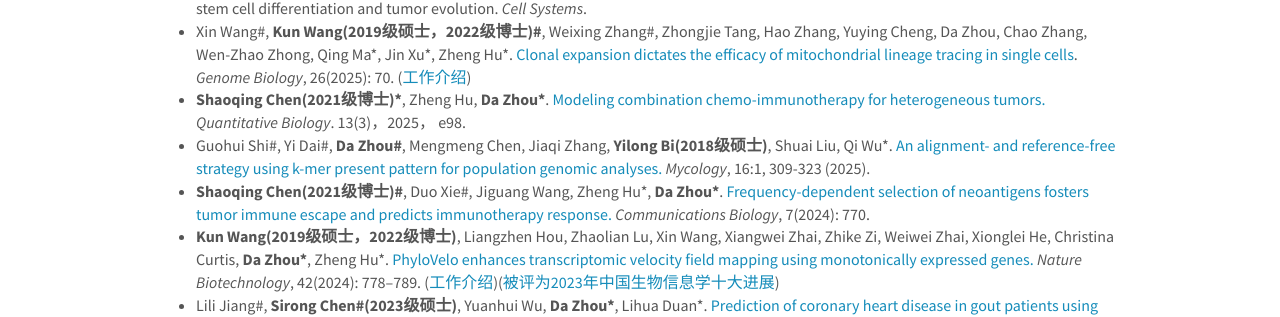
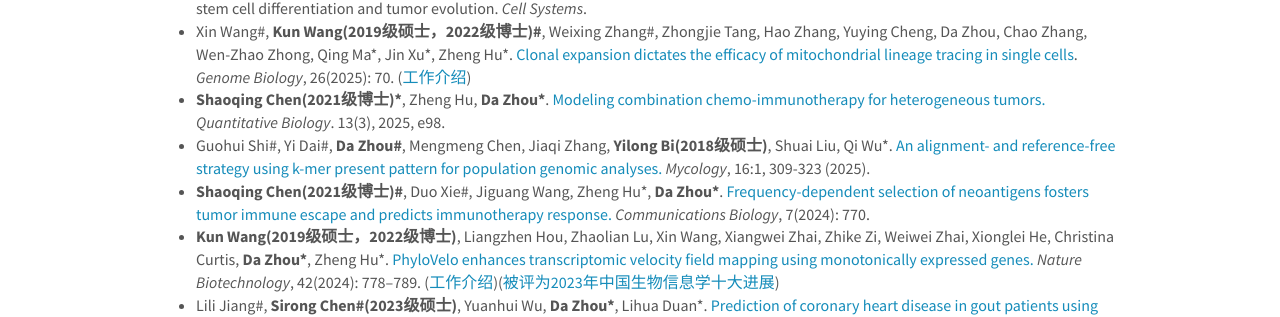
Before and after one commit to ZhouDaLab/zhoudalab.github.io, a Jekyll site: the page built from _pages/publications.md, in a window 1280 px wide and 900 px high. Shown: the part 339-656 px from the top of the window. Built offline with Jekyll 4.4.1, drawn with Linux system fonts in a browser that asks for light colours; nearby versions of some CDN libraries.

```diff
--- a/_pages/publications.md
+++ b/_pages/publications.md
@@ -17,7 +17,7 @@ permalink: /publications/
 - Shuli Chen, **Yuman Wang(2018级硕士，2021级博士)**, **Da Zhou\***, Jie Hu\*. Bayesian inference of phenotypic plasticity of cancer cells based on dynamic model for temporal cell proportion Data. *Biometrical Journal*.
 - **Kun Wang(2019级硕士，2022级博士)**, Zhaolian Lu, Zeqi Yao, Xionglei He, Zheng Hu\*, **Da Zhou\***. Single-cell phylodynamic inference of stem cell differentiation and tumor evolution. *Cell Systems*.
 - Xin Wang\#, **Kun Wang(2019级硕士，2022级博士)\#**, Weixing Zhang\#, Zhongjie Tang, Hao Zhang, Yuying Cheng, Da Zhou, Chao Zhang, Wen-Zhao Zhong, Qing Ma\*, Jin Xu\*, Zheng Hu\*. [Clonal expansion dictates the efficacy of mitochondrial lineage tracing in single cells](https://genomebiology.biomedcentral.com/articles/10.1186/s13059-025-03540-7). *Genome Biology*, 26(2025): 70.  ([工作介绍](https://mp.weixin.qq.com/s/S_n3lnr3vEI8gALwZm5mdw))
-- **Shaoqing Chen(2021级博士)\***, Zheng Hu, **Da Zhou\***. [Modeling combination chemo-immunotherapy for heterogeneous tumors.](https://onlinelibrary.wiley.com/doi/10.1002/qub2.98) *Quantitative Biology*. 13(3)，2025， e98.
+- **Shaoqing Chen(2021级博士)\***, Zheng Hu, **Da Zhou\***. [Modeling combination chemo-immunotherapy for heterogeneous tumors.](https://onlinelibrary.wiley.com/doi/10.1002/qub2.98) *Quantitative Biology*. 13(3), 2025, e98.
 - Guohui Shi\#, Yi Dai#, **Da Zhou\#**, Mengmeng Chen, Jiaqi Zhang, **Yilong Bi(2018级硕士)**, Shuai Liu, Qi Wu\*. [An alignment- and reference-free strategy using k-mer present pattern for population genomic analyses.](https://www.tandfonline.com/doi/citedby/10.1080/21501203.2024.2358868?scroll=top&needAccess=true) *Mycology*,  16:1, 309-323 (2025).
 -  **Shaoqing Chen(2021级博士)\#**, Duo Xie\#, Jiguang Wang, Zheng Hu\*, **Da Zhou\***. [Frequency-dependent selection of neoantigens fosters tumor immune escape and predicts immunotherapy response.](https://www.nature.com/articles/s42003-024-06460-7) *Communications Biology*, 7(2024): 770.
 - **Kun Wang(2019级硕士，2022级博士)**, Liangzhen Hou, Zhaolian Lu, Xin Wang, Xiangwei Zhai, Zhike Zi, Weiwei Zhai, Xionglei He, Christina Curtis, **Da Zhou\***, Zheng Hu\*. [PhyloVelo enhances transcriptomic velocity field mapping using monotonically expressed genes.](https://www.nature.com/articles/s41587-023-01887-5) *Nature Biotechnology*, 42(2024): 778–789. ([工作介绍](http://isynbio.siat.ac.cn/view.php?id=753))([被评为2023年中国生物信息学十大进展](http://gpb.big.ac.cn/news/1020))
```
